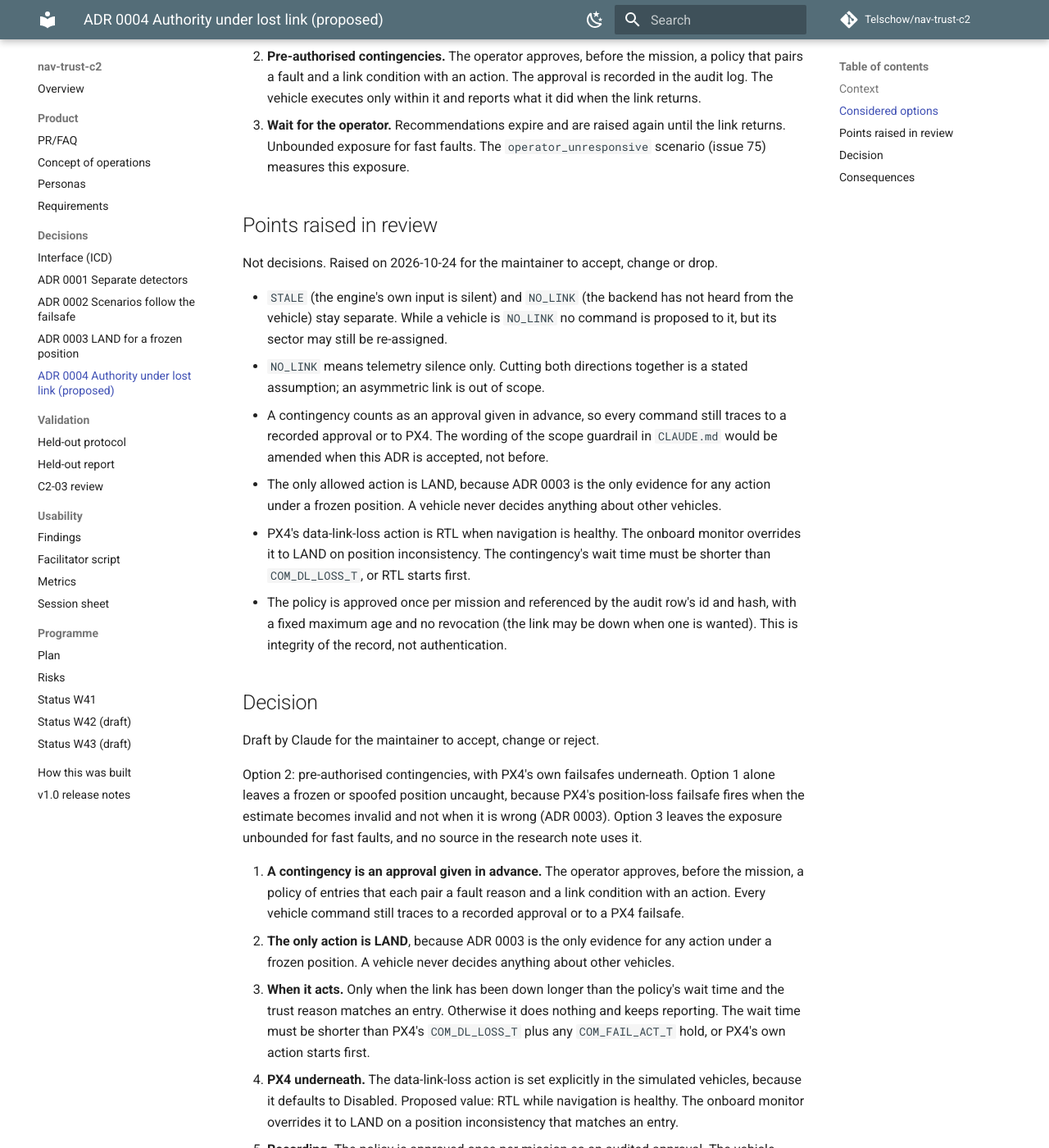
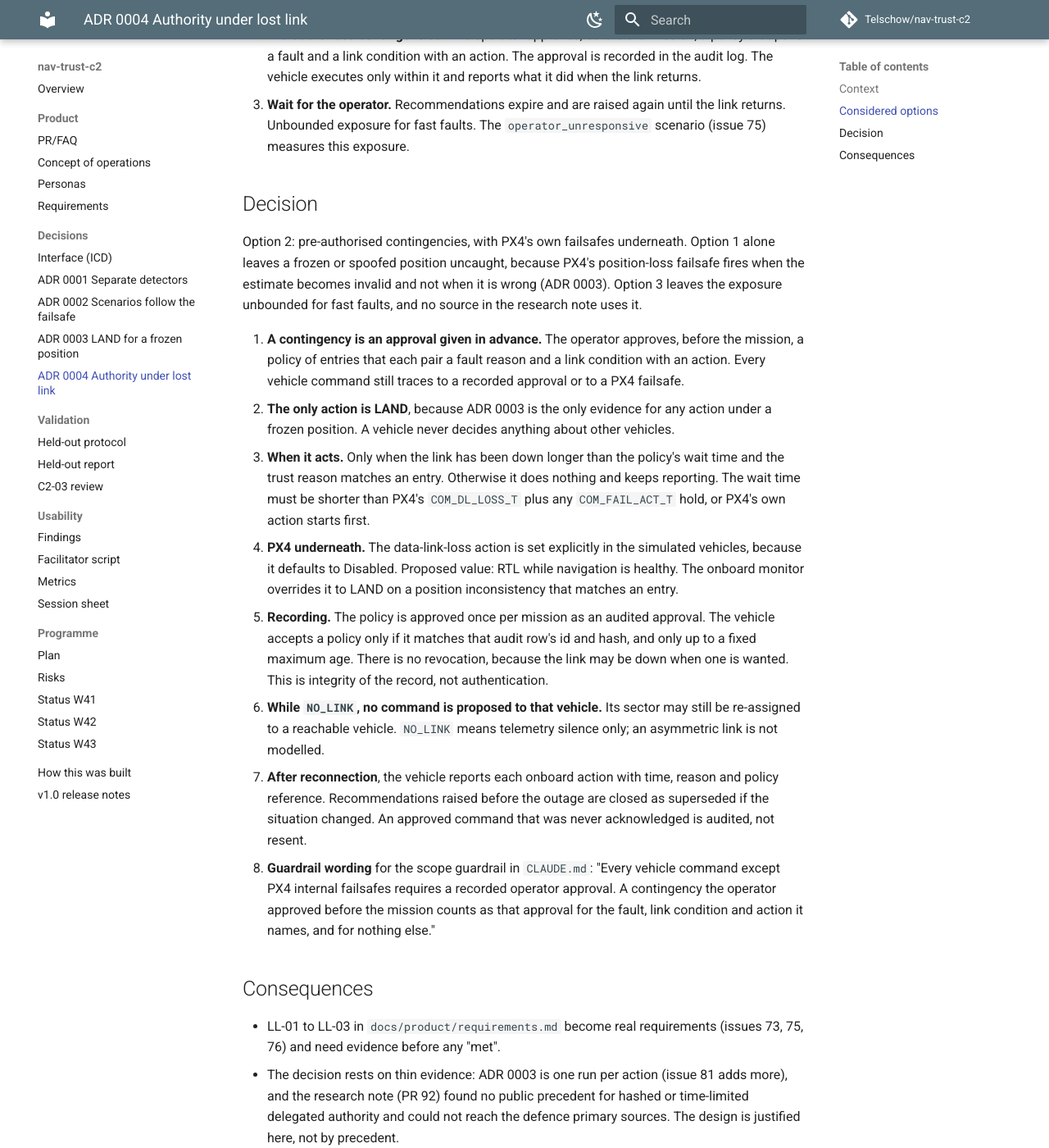
Before and after one commit to Telschow/nav-trust-c2, an MkDocs documentation site: the page built from docs/adr/0004-authority-under-lost-link.md, in a window 1280 px wide and 1400 px high, scrolled down 1189 px. Shown: the whole window at 82% size. Built offline with MkDocs 1.6.1 and Material for MkDocs 9.7.7, drawn with Linux system fonts in a browser that asks for light colours; comment, search, counter and statistics services are not loaded; some of the changed text lies outside the part shown.

Commit message:
Accept ADR 0004 and weekly status W42, W43; remove draft wording
Co-Authored-By: Claude Sonnet 5.5 <noreply@anthropic.com>
Claude-Session: https://claude.ai/code/session_01AoxnWoFVN9irvtTgUcqrPc

```diff
--- a/docs/adr/0004-authority-under-lost-link.md
+++ b/docs/adr/0004-authority-under-lost-link.md
@@ -1,8 +1,7 @@
 # ADR 0004: Authority under lost link
 
-Status: proposed, 2026-10-24. Context and options drafted by Claude at the maintainer's
-request (issue 72). A draft decision was added on the maintainer's request; it is not accepted
-until the maintainer edits it and changes this status to accepted.
+Status: accepted, 2026-10-24. Decided by the maintainer; context and options written by
+Claude on their instruction (issue 72).
 
 ## Context
 
@@ -42,30 +41,7 @@ The cases, as a contingency matrix (rows are a proposal):
    returns. Unbounded exposure for fast faults. The `operator_unresponsive` scenario (issue 75)
    measures this exposure.
 
-## Points raised in review
-
-Not decisions. Raised on 2026-10-24 for the maintainer to accept, change or drop.
-
-- `STALE` (the engine's own input is silent) and `NO_LINK` (the backend has not heard from the
-  vehicle) stay separate. While a vehicle is `NO_LINK` no command is proposed to it, but its
-  sector may still be re-assigned.
-- `NO_LINK` means telemetry silence only. Cutting both directions together is a stated
-  assumption; an asymmetric link is out of scope.
-- A contingency counts as an approval given in advance, so every command still traces to a
-  recorded approval or to PX4. The wording of the scope guardrail in `CLAUDE.md` would be
-  amended when this ADR is accepted, not before.
-- The only allowed action is LAND, because ADR 0003 is the only evidence for any action under a
-  frozen position. A vehicle never decides anything about other vehicles.
-- PX4's data-link-loss action is RTL when navigation is healthy. The onboard monitor overrides it
-  to LAND on position inconsistency. The contingency's wait time must be shorter than
-  `COM_DL_LOSS_T`, or RTL starts first.
-- The policy is approved once per mission and referenced by the audit row's id and hash, with a
-  fixed maximum age and no revocation (the link may be down when one is wanted). This is
-  integrity of the record, not authentication.
-
 ## Decision
-
-Draft by Claude for the maintainer to accept, change or reject.
 
 Option 2: pre-authorised contingencies, with PX4's own failsafes underneath. Option 1 alone
 leaves a frozen or spoofed position uncaught, because PX4's position-loss failsafe fires when the
@@ -94,7 +70,7 @@ unbounded for fast faults, and no source in the research note uses it.
 7. **After reconnection**, the vehicle reports each onboard action with time, reason and policy
    reference. Recommendations raised before the outage are closed as superseded if the situation
    changed. An approved command that was never acknowledged is audited, not resent.
-8. **Guardrail wording** in `CLAUDE.md`, to be changed when this ADR is accepted: "Every vehicle
+8. **Guardrail wording** for the scope guardrail in `CLAUDE.md`: "Every vehicle
    command except PX4 internal failsafes requires a recorded operator approval. A contingency the
    operator approved before the mission counts as that approval for the fault, link condition and
    action it names, and for nothing else."
--- a/docs/product/trace.csv
+++ b/docs/product/trace.csv
@@ -13,5 +13,5 @@ M-04,metric,"Mission completion: at least 90% of the area covered in a single-ve
 M-05,metric,"Operator workload proxy: alerts plus approvals per 10 minutes",eval,"eval/results.md;eval/heldout/results.md;eval/fleet/results.md",met,"Reported: single-vehicle runs 3.07 interruptions per 10 min (frozen position) and 6.91 (long outage) of flight, 0 in nominal; fleet runs 1.9 (approved) and 2.8 (denied) alerts plus decisions per 10 min. The operator is scripted, so this counts the system's demands, not a person's effort"
 M-06,metric,"Time to decision: alert shown to operator approval",manual,"docs/usability/findings-2026-10.md;docs/usability/metrics.md",partial,"Round 1, protocol v1, N=2: P1 approved 134.9 s after the first alert and only after a hint; P2 did not decide. Redesign and protocol v2 not yet re-tested"
 LL-01,requirement,"A vehicle whose reports have stopped for longer than the link timeout shall be shown as NO LINK, with its last trust state marked as last known and its age (proposal)",gap,,gap,"Not built. Proposed on 2026-10-24 for the maintainer to accept (issue 73)"
-LL-02,requirement,"With the link down, a vehicle shall act only within a contingency policy the operator approved before the mission, and only with LAND (proposal)",gap,,gap,"Not built. Pending ADR 0004 (issues 72, 76)"
+LL-02,requirement,"With the link down, a vehicle shall act only within a contingency policy the operator approved before the mission, and only with LAND (proposal)",gap,,gap,"Not built. ADR 0004 accepted 2026-10-24 (issues 72, 76)"
 LL-03,requirement,"Every vehicle action shall be recorded with the authority it ran under: live approval, contingency or PX4 failsafe (proposal)",gap,,gap,"Not built. Proposed on 2026-10-24 (issue 75)"
--- a/mkdocs.yml
+++ b/mkdocs.yml
@@ -57,7 +57,7 @@ nav:
       - ADR 0001 Separate detectors: adr/0001-separate-loss-and-consistency-detectors.md
       - ADR 0002 Scenarios follow the failsafe: adr/0002-scenarios-follow-px4-failsafe.md
       - ADR 0003 LAND for a frozen position: adr/0003-land-for-frozen-position.md
-      - ADR 0004 Authority under lost link (proposed): adr/0004-authority-under-lost-link.md
+      - ADR 0004 Authority under lost link: adr/0004-authority-under-lost-link.md
   - Validation:
       - Held-out protocol: validation/heldout-protocol.md
       - Held-out report: validation/heldout-report.md
@@ -71,7 +71,7 @@ nav:
       - Plan: programme/plan.md
       - Risks: programme/risks.md
       - Status W41: programme/status/2026-W41.md
-      - Status W42 (draft): programme/status/2026-W42.md
-      - Status W43 (draft): programme/status/2026-W43.md
+      - Status W42: programme/status/2026-W42.md
+      - Status W43: programme/status/2026-W43.md
   - How this was built: how-this-was-built.md
   - v1.0 release notes: release-notes-v1.0.md
```
Also changed, not shown: docs/product/CONOPS.md (+1 -1 lines), docs/product/requirements.md (+1 -1 lines), docs/programme/status/2026-W42.md (+0 -3 lines), docs/programme/status/2026-W43.md (+4 -6 lines).
